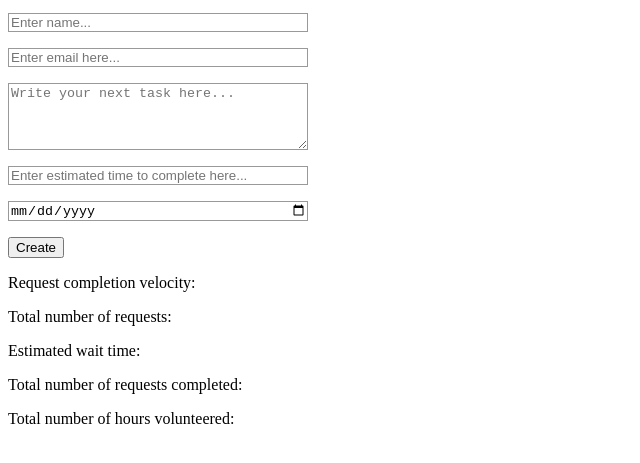
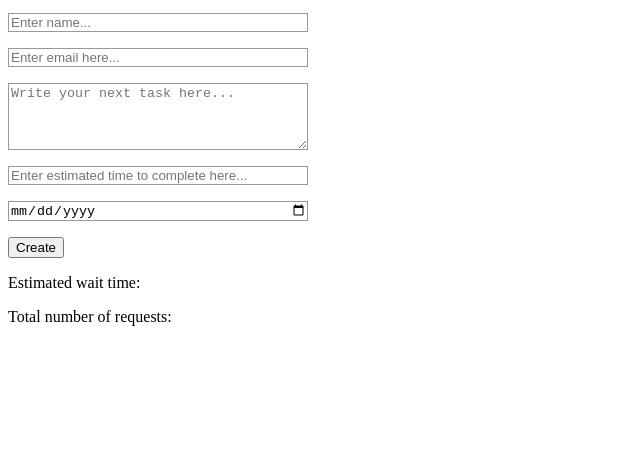
Before and after one commit to rivukhoda/probono, a plain HTML site: page client/pages/index.html in a window 1280 px wide. Shown: the part 135-598 px from the top of the page, without its empty margins (0-640 px from the left). Drawn offline with Linux system fonts and the light colour scheme; no server answers.

Commit message:
Formatting: Disabled tasks stats that are not in use.

```diff
--- a/client/pages/index.html
+++ b/client/pages/index.html
@@ -38,11 +38,11 @@
 </div>
 
 <div>
-    <p>Request completion velocity: </p>
+    <!--<p>Request completion velocity: </p>-->
+    <p id="wait-time">Estimated wait time: </p>
     <p id="total-tasks">Total number of requests: </p>
-    <p id="wait-time">Estimated wait time: </p>
-    <p id="total-requests">Total number of requests completed: </p>
-    <p id="total-hours">Total number of hours volunteered: </p>
+    <!--<p id="total-requests">Total number of requests completed: </p>-->
+    <!--<p id="total-hours">Total number of hours volunteered: </p>-->
 </div>
 
 <ul id="list"></ul>
```
